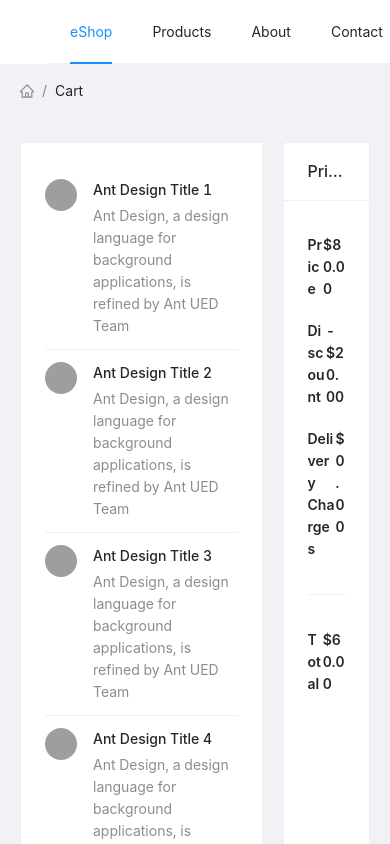
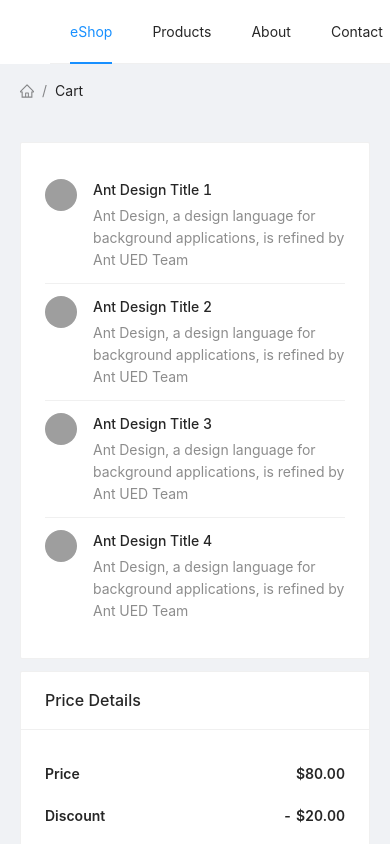
Before and after one commit to ankitdutta318/eshop, a React (Create React App) app: page /cart in a window 390 px wide. Shown: the top 844 px of the page. Built offline with nearby package versions, Linux system fonts and the light colour scheme; grey boxes are pictures that could not be loaded.

Commit message:
responsive cart and refactoring

```diff
--- a/src/pages/cart/components/CartItem.tsx
+++ b/src/pages/cart/components/CartItem.tsx
@@ -1,26 +1,8 @@
 import { List, Avatar } from "antd";
+import { ICartItemProps } from "../types";
 
-const data = [
-  {
-    title: "Ant Design Title 1",
-  },
-  {
-    title: "Ant Design Title 2",
-  },
-  {
-    title: "Ant Design Title 3",
-  },
-  {
-    title: "Ant Design Title 4",
-  },
-];
-
-const CartItem = () => {
+const CartItem = ({ item }: { item: ICartItemProps }) => {
   return (
-    <List
-      itemLayout="horizontal"
-      dataSource={data}
-      renderItem={(item) => (
     <List.Item extra={<></>}>
       <List.Item.Meta
         avatar={
@@ -30,8 +12,6 @@ const CartItem = () => {
         description="Ant Design, a design language for background applications, is refined by Ant UED Team"
       />
     </List.Item>
-      )}
-    />
   );
 };
 
--- a/src/pages/cart/components/CartList.tsx
+++ b/src/pages/cart/components/CartList.tsx
@@ -1,11 +1,30 @@
-import { Card } from "antd";
-import React from "react";
+import { Card, List } from "antd";
+import { ICartItemProps } from "../types";
 import CartItem from "./CartItem";
+
+const data = [
+  {
+    title: "Ant Design Title 1",
+  },
+  {
+    title: "Ant Design Title 2",
+  },
+  {
+    title: "Ant Design Title 3",
+  },
+  {
+    title: "Ant Design Title 4",
+  },
+];
 
 const CartList = () => {
   return (
-    <Card title={null} style={{ width: "70%", marginRight: 20 }}>
-      <CartItem />
+    <Card title={null}>
+      <List
+        itemLayout="horizontal"
+        dataSource={data}
+        renderItem={(item: ICartItemProps) => <CartItem item={item} />}
+      />
     </Card>
   );
 };
--- a/src/pages/cart/components/CartSummary.tsx
+++ b/src/pages/cart/components/CartSummary.tsx
@@ -4,7 +4,7 @@ import "../styles.css";
 
 const CartSummary = () => {
   return (
-    <Card title="Price Details" style={{ width: "25%" }}>
+    <Card title="Price Details">
       <span className="cart-summary-row" style={{}}>
         <Typography.Text strong>Price</Typography.Text>
         <Typography.Text strong>$80.00</Typography.Text>
--- a/src/pages/cart/index.tsx
+++ b/src/pages/cart/index.tsx
@@ -1,12 +1,17 @@
+import { Col, Row } from "antd";
 import CartList from "./components/CartList";
 import CartSummary from "./components/CartSummary";
 
 const Cart = () => {
   return (
-    <div style={{ display: "flex" }}>
-      <CartList />
-      <CartSummary />
-    </div>
+    <Row gutter={[12, 12]}>
+      <Col xs={24} sm={24} md={24} lg={16} xl={18} xxl={18}>
+        <CartList />
+      </Col>
+      <Col xs={24} sm={24} md={24} lg={8} xl={6} xxl={6}>
+        <CartSummary />
+      </Col>
+    </Row>
   );
 };
 
--- /dev/null
+++ b/src/pages/cart/types.d.ts
@@ -0,0 +1,3 @@
+export interface ICartItemProps {
+  title: string;
+}
```
Lines whose indentation alone changed are shown as unchanged.
